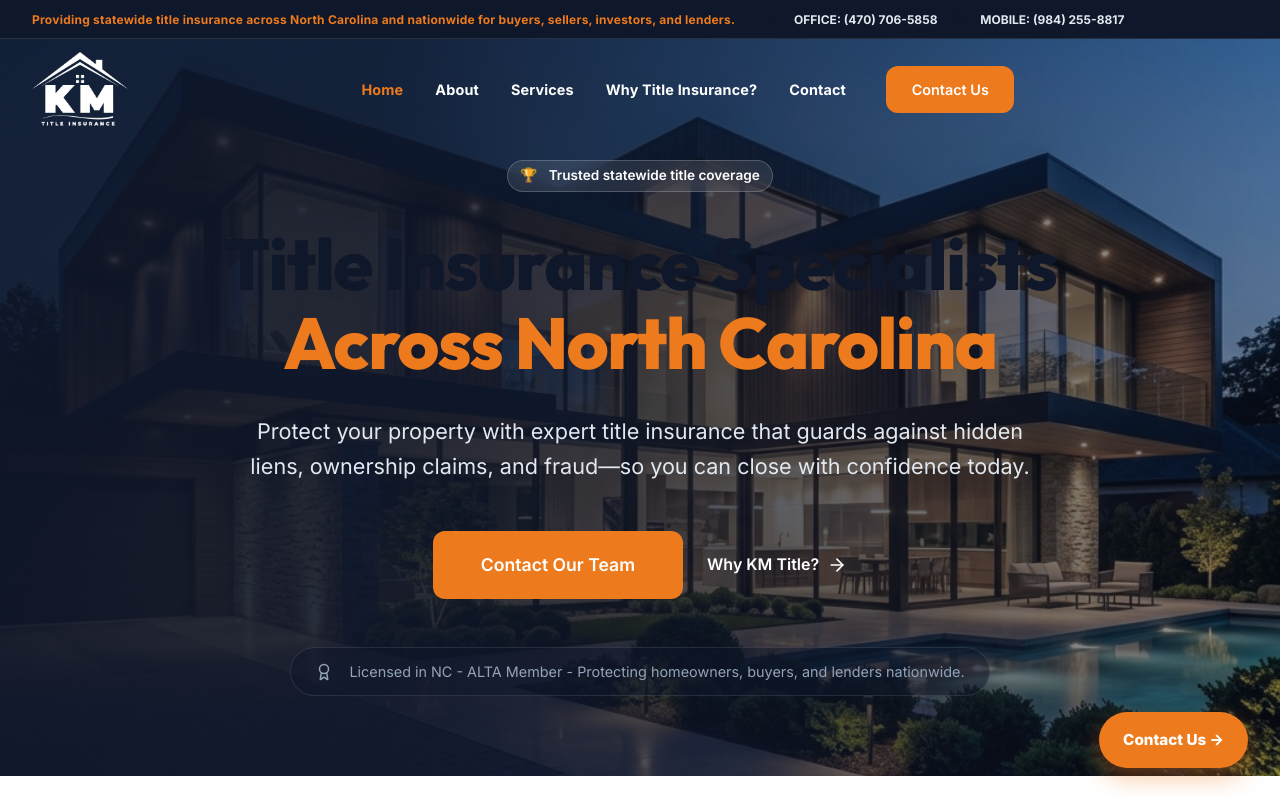
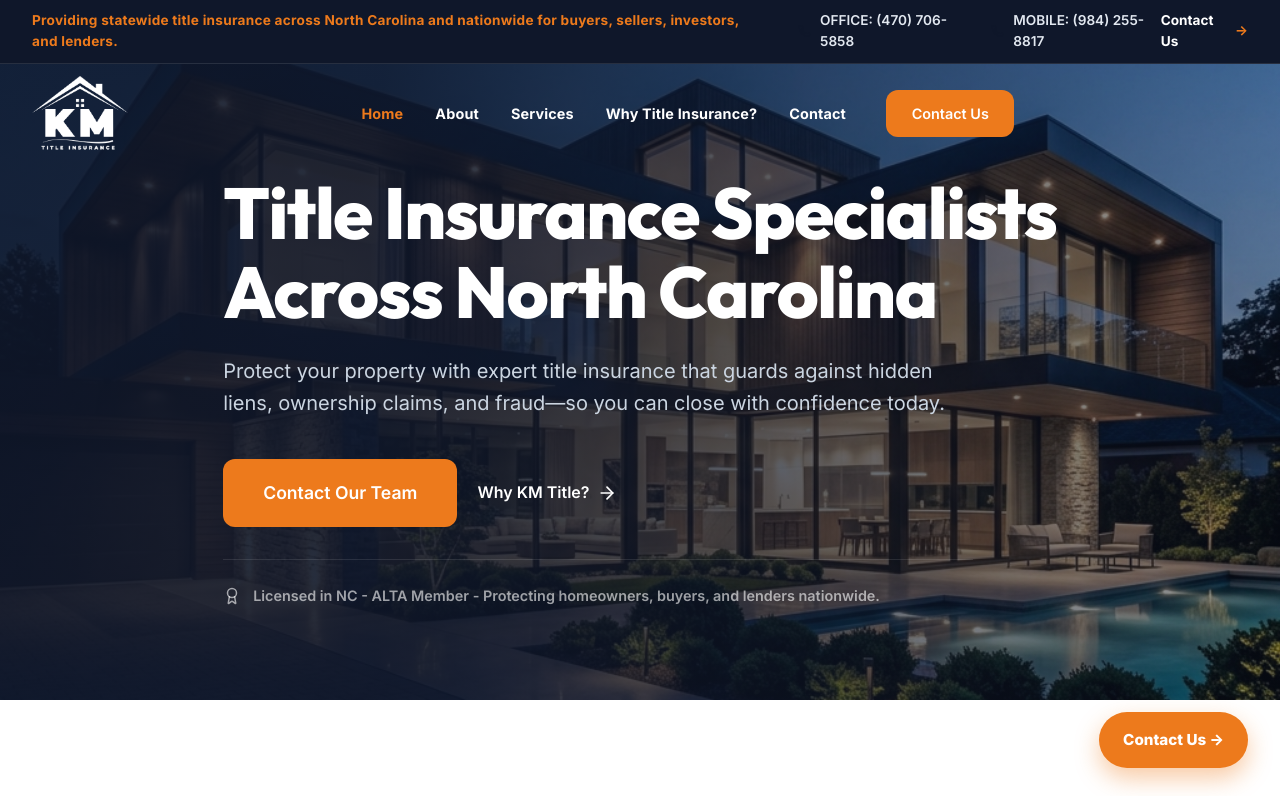
Before and after one commit to Kathir7623/Title-Insurance, a React (Vite) app: page / in a window 1280 px wide. Shown: the top 796 px of the page. Built offline with nearby package versions, Linux system fonts and the light colour scheme.

Commit message:
Final polish of hero layout and top bar contacts

```diff
--- a/src/components/Navbar.jsx
+++ b/src/components/Navbar.jsx
@@ -65,17 +65,17 @@
             <div style={{ display: 'flex', gap: '2rem', alignItems: 'center' }}>
               <span className="desktop-only" style={{ color: 'var(--secondary)', fontWeight: 700, fontSize: '0.85rem', letterSpacing: '0.02em' }}>Providing statewide title insurance across North Carolina and nationwide for buyers, sellers, investors, and lenders.</span>
               <div style={{ display: 'flex', alignItems: 'center', gap: '1.5rem', fontSize: '0.85rem' }} className="top-bar-contacts">
-                <div style={{ display: 'flex', alignItems: 'center', gap: '0.8rem' }}>
+                <div style={{ display: 'flex', alignItems: 'center', gap: '0.6rem' }}>
                   <Phone size={14} className="text-secondary" />
-                  <a href="tel:4707065858" style={{ color: '#e2e8f0', textDecoration: 'none', fontWeight: 700, whiteSpace: 'nowrap' }}>OFFICE: (470) 706-5858</a>
+                  <a href="tel:4707065858" style={{ color: '#e2e8f0', textDecoration: 'none', fontWeight: 600 }}>OFFICE: (470) 706-5858</a>
                 </div>
-                <div style={{ display: 'flex', alignItems: 'center', gap: '0.8rem' }}>
+                <div style={{ display: 'flex', alignItems: 'center', gap: '0.6rem' }}>
                   <Phone size={14} className="text-secondary" />
-                  <a href="tel:9842558817" style={{ color: '#e2e8f0', textDecoration: 'none', fontWeight: 700, whiteSpace: 'nowrap' }}>MOBILE: (984) 255-8817</a>
+                  <a href="tel:9842558817" style={{ color: '#e2e8f0', textDecoration: 'none', fontWeight: 600 }}>MOBILE: (984) 255-8817</a>
                 </div>
               </div>
             </div>
-            <div className="desktop-only" style={{ display: 'none' }}>
+            <div className="desktop-only">
                <Link to="/contact" style={{ color: 'white', fontWeight: 700, textDecoration: 'none', fontSize: '0.85rem', display: 'flex', alignItems: 'center', gap: '0.5rem' }}>
                  Contact Us <span style={{ color: 'var(--secondary)' }}>→</span>
                </Link>
@@ -227,12 +227,6 @@
         .desktop-only { display: block; }
         .mobile-only { display: none; }
 
-        @media (max-width: 1280px) {
-          .desktop-only { font-size: 0.75rem !important; }
-          .top-bar-contacts { gap: 1rem !important; }
-          .top-bar-contacts div a { font-size: 0.75rem !important; }
-        }
-
         @media (max-width: 991px) {
           .desktop-menu { gap: 1rem; }
           .nav-link { font-size: 0.85rem; }
--- a/src/pages/Home.jsx
+++ b/src/pages/Home.jsx
@@ -64,41 +64,23 @@
             zIndex: 0
           }}
         />
-        <div className="container" style={{ position: 'relative', zIndex: 2, display: 'flex', flexDirection: 'column', alignItems: 'center', textAlign: 'center' }}>
-          <div style={{ maxWidth: '1000px' }}>
+        <div className="container" style={{ position: 'relative', zIndex: 2, color: 'white' }}>
+          <div style={{ maxWidth: '850px' }}>
             <motion.div
-              initial={{ opacity: 0, y: 30 }}
-              animate={{ opacity: 1, y: 0 }}
+              initial={{ opacity: 0, x: -30 }}
+              animate={{ opacity: 1, x: 0 }}
               transition={{ duration: 0.8 }}
             >
-              <div className="badge" style={{ background: 'rgba(255,255,255,0.1)', color: 'white', border: '1px solid rgba(255,255,255,0.2)', backdropFilter: 'blur(10px)', marginBottom: '2rem' }}>
-                <span style={{ marginRight: '0.5rem' }}>🏆</span> Trusted statewide title coverage
-              </div>
-
-              <h1 style={{
-                fontSize: 'clamp(2.5rem, 6vw, 4.5rem)',
-                lineHeight: 1.1,
-                marginBottom: '2rem',
-                fontWeight: 800,
-                letterSpacing: '-0.02em'
-              }}>
+              <h1 style={{ fontSize: 'clamp(2.5rem, 6vw, 4.5rem)', fontWeight: 900, lineHeight: 1.1, marginBottom: '1.5rem', letterSpacing: '-0.02em' }}>
                 Title Insurance Specialists <br className="desktop-only" />
-                <span style={{ color: 'var(--secondary)' }}>Across North Carolina</span>
+                <span className="text-secondary">Across North Carolina</span>
               </h1>
-
-              <p style={{
-                fontSize: 'clamp(1.1rem, 2vw, 1.35rem)',
-                color: '#e2e8f0',
-                marginBottom: '3rem',
-                maxWidth: '800px',
-                margin: '0 auto 3rem',
-                lineHeight: 1.6
-              }}>
+              <p style={{ fontSize: '1.25rem', color: '#cbd5e1', marginBottom: '2.5rem', maxWidth: '750px', lineHeight: 1.6 }}>
                 Protect your property with expert title insurance that guards against hidden liens, ownership claims, and fraud—so you can close with confidence today.
               </p>
 
-              <div style={{ display: 'flex', gap: '1.5rem', alignItems: 'center', justifyContent: 'center', flexWrap: 'wrap', marginBottom: '3rem' }} className="hero-btns">
-                <Link to="/contact" className="btn btn-primary" style={{ padding: '1.25rem 3rem', fontSize: '1.1rem' }}>
+              <div style={{ display: 'flex', gap: '1.25rem', alignItems: 'center', flexWrap: 'wrap', marginBottom: '2rem' }} className="hero-btns">
+                <Link to="/contact" className="btn btn-primary" style={{ padding: '1.25rem 2.5rem', fontSize: '1.1rem' }}>
                   Contact Our Team
                 </Link>
                 <Link to="/why-title-insurance" style={{ color: 'white', fontWeight: 600, display: 'flex', alignItems: 'center', gap: '0.5rem', textDecoration: 'none' }} className="secondary-link">
@@ -109,16 +91,13 @@
               <div style={{
                 display: 'flex',
                 alignItems: 'center',
-                gap: '1rem',
-                color: '#94a3b8',
+                gap: '0.75rem',
+                color: 'rgba(255,255,255,0.6)',
                 fontSize: '0.9rem',
-                justifyContent: 'center',
-                background: 'rgba(15, 23, 42, 0.5)',
-                padding: '0.75rem 1.5rem',
-                borderRadius: '99px',
-                border: '1px solid rgba(255,255,255,0.1)',
-                width: 'fit-content',
-                margin: '0 auto'
+                fontWeight: 600,
+                borderTop: '1px solid rgba(255,255,255,0.1)',
+                paddingTop: '1.5rem',
+                maxWidth: '750px'
               }}>
                 <Award size={18} className="text-secondary" />
                 <span>Licensed in NC - ALTA Member - Protecting homeowners, buyers, and lenders nationwide.</span>
```
